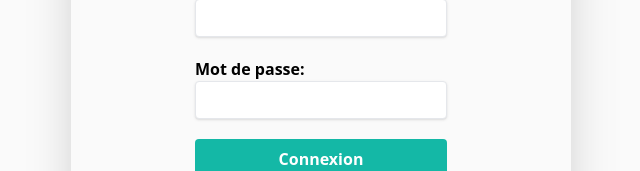
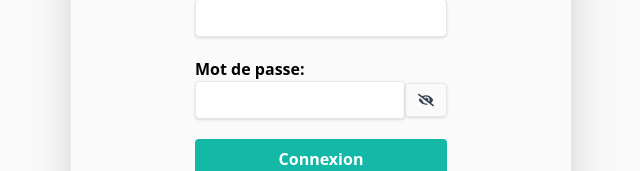
Before and after one commit to LaurentMaz/react-employee, a React (Vite) app: page /adminLogin in a window 1280 px wide. Shown: the part 321-492 px from the top of the page, without its empty margins (319-959 px from the left). Built offline with nearby package versions, Linux system fonts and the light colour scheme.

Commit message:
add password input into updateEmployee Form + toggle password for password input

```diff
--- a/src/components/UI/Input.tsx
+++ b/src/components/UI/Input.tsx
@@ -1,3 +1,7 @@
+import { useEffect, useState } from "react";
+import { FaEye } from "react-icons/fa";
+import { FaEyeSlash } from "react-icons/fa";
+
 interface inputProps {
   isLabel?: boolean;
   label?: string;
@@ -17,6 +21,17 @@ const Input = ({
   isRequired = false,
   onChange,
 }: inputProps) => {
+  const [showPassword, setShowPassword] = useState(false);
+  const [typeState, setTypeState] = useState(type);
+
+  useEffect(() => {
+    if (typeState === "password" && showPassword) {
+      setTypeState("text");
+    } else if (typeState === "text" && !showPassword) {
+      setTypeState("password");
+    }
+  }, [showPassword]);
+
   return (
     <div className="w-full">
       {isLabel && (
@@ -24,14 +39,24 @@ const Input = ({
           {label}:
         </label>
       )}
+      <div className="flex items-center justify-center">
         <input
           className="shadow appearance-none border rounded w-full py-2 px-3 text-gray-700 leading-tight focus:outline-none focus:shadow-outline"
-        type={type}
+          type={typeState}
           name={name}
           onChange={onChange}
           value={value}
           required={isRequired}
         />
+        {type === "password" && (
+          <span
+            className="shadow appearance-none border rounded py-2 px-3 text-gray-700"
+            onClick={() => setShowPassword(!showPassword)}
+          >
+            {showPassword ? <FaEye /> : <FaEyeSlash />}
+          </span>
+        )}
+      </div>
     </div>
   );
 };
--- a/src/components/employees/UpdateEmployee.tsx
+++ b/src/components/employees/UpdateEmployee.tsx
@@ -17,7 +17,7 @@ const UpdateEmployee = () => {
     lastName: "",
     firstName: "",
     email: "",
-    // password: "",
+    password: "",
     salary: "",
     address: "",
     category: null,
@@ -36,7 +36,6 @@ const UpdateEmployee = () => {
             firstName: result.data.Result[0].firstName,
             lastName: result.data.Result[0].lastName,
             email: result.data.Result[0].email,
-            // password: result.data.Result[0].password,
             salary: result.data.Result[0].salary,
             address: result.data.Result[0].address,
             category: result.data.Result[0].category_id,
@@ -103,14 +102,14 @@ const UpdateEmployee = () => {
         onChange={handleChange}
         value={employee.email}
       />
-      {/* <Input
+      <Input
         isLabel={true}
         label="Mot de passe"
         name="password"
         type="password"
         onChange={handleChange}
-        value={employee.password}
-      /> */}
+      />
+
       <Input
         isLabel={true}
         label="Salaire (€)"
```
Also changed, not shown: 1 other file (tests, documents, lock files or other folders). Lines whose indentation alone changed are shown as unchanged.
